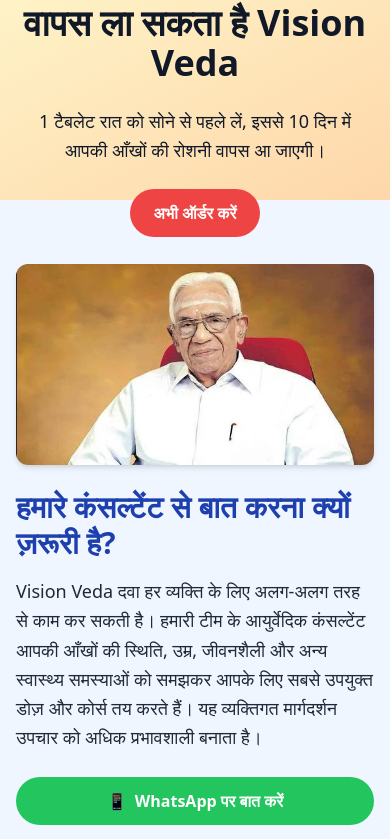
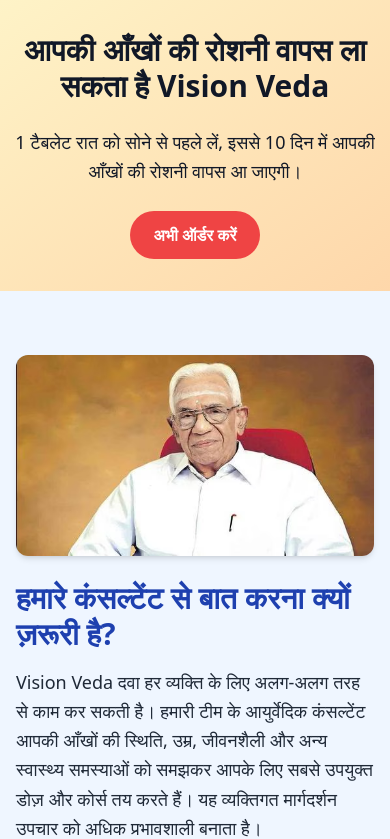
Before and after one commit to ShireAkio/Medicine-eye, a React (Vite) app: page / in a window 390 px wide. Shown: the top 839 px of the page. Built offline with nearby package versions, Linux system fonts and the light colour scheme.

Commit message:
added space on top

```diff
--- a/src/VisionVedaPage.jsx
+++ b/src/VisionVedaPage.jsx
@@ -34,9 +34,9 @@
 
   return (
     <div className="bg-white text-gray-900 font-sans">
-      <section className="max-w-7xl mx-auto px-4 sm:px-6 lg:px-8 py-20 bg-gradient-to-br from-amber-100 to-orange-200 flex flex-col items-center justify-center text-center" style={{ height: "4cm", minHeight: "200px" }}>
+      <section className="max-w-7xl mx-auto px-4 sm:px-6 lg:px-8 py-20 pt-6 bg-gradient-to-br from-amber-100 to-orange-200 flex flex-col items-center justify-center text-center" style={{ padding: "2rem 0" }}>
         <div className="space-y-6">
-          <h1 className="text-4xl md:text-6xl font-bold mb-4">
+          <h1 className="text-3xl sm:text-4xl md:text-6xl font-bold mb-4">
             आपकी आँखों की रोशनी वापस ला सकता है Vision Veda
           </h1>
           <p className="text-lg md:text-xl max-w-2xl mb-6 leading-relaxed">
```
